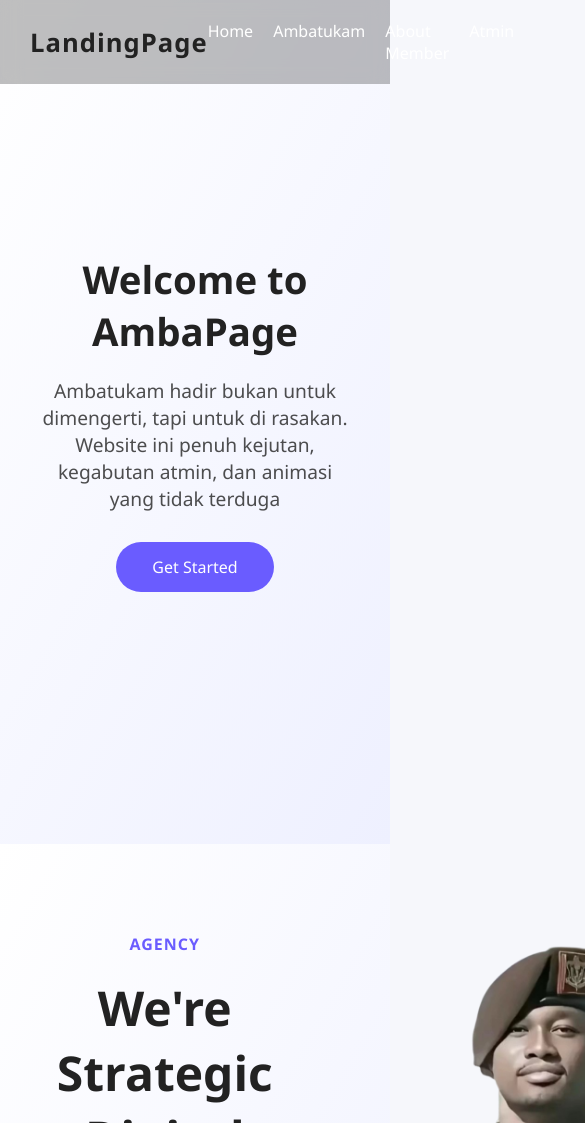
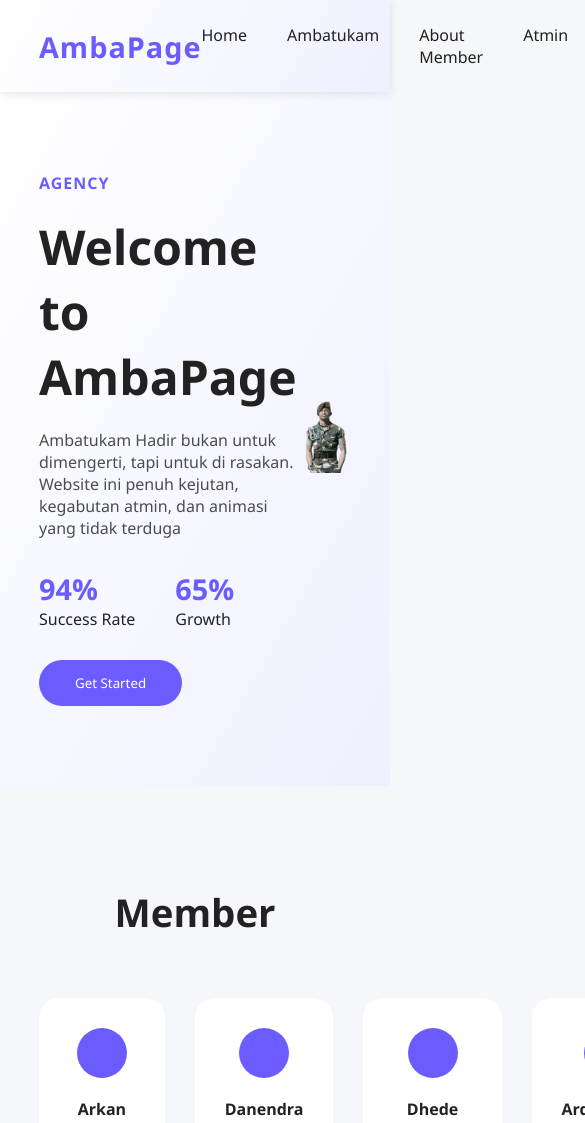
Before and after one commit to AmbaCoding/Web-Page-AmbaCoding, a plain HTML site: page index.html in a window 390 px wide. Shown: the top 1123 px of the page, 585 px wide, since content can reach past the window. Drawn offline with Linux system fonts and the light colour scheme.

Commit message:
ddfhgjhj

```diff
--- a/index.html
+++ b/index.html
@@ -1,39 +1,3 @@
-<!-- index.html -->
-<!DOCTYPE html>
-<html lang="en">
-<head>
-  <meta charset="UTF-8" />
-  <meta name="viewport" content="width=device-width, initial-scale=1.0" />
-  <title>Animated Landing Page</title>
-  <link rel="stylesheet" href="style.css" />
-</head>
-<body>
-
-  <header>
-    <h1>LandingPage</h1>
-    <nav>
-      <ul>
-        <li><a href="#">Home</a></li>
-        <li><a href="#">Ambatukam</a></li>
-        <li><a href="#">About Member</a></li>
-        <li><a href="#">Atmin</a></li>
-      </ul>
-    </nav>
-  </header>
-
-  <section class="hero">
-    <div class="hero-content">
-      <h2>Welcome to AmbaPage</h2>
-      <p>
-        Ambatukam hadir bukan untuk dimengerti, tapi untuk di rasakan. Website ini penuh kejutan, kegabutan atmin, dan animasi yang tidak terduga
-      </p>
-      <button>Get Started</button>
-    </div>
-  </section>
-
-</body>
-</html>
-
 <!DOCTYPE html>
 <html lang="en">
 <head>
@@ -43,14 +7,34 @@
 </head>
 <body>
 
+<!-- ===== NAVBAR ===== -->
+<nav class="navbar">
+  <div class="navbar-container">
+    <div class="navbar-logo">AmbaPage</div>
+    <ul class="nav-menu">
+      <li class="nav-item">
+        <a href="#home" class="nav-link">Home</a>
+      </li>
+      <li class="nav-item">
+        <a href="#ambatukam" class="nav-link">Ambatukam</a>
+      </li>
+      <li class="nav-item">
+        <a href="#about" class="nav-link">About Member</a>
+      </li>
+      <li class="nav-item">
+        <a href="#atmin" class="nav-link">Atmin</a>
+      </li>
+    </ul>
+  </div>
+</nav>
+
 <!-- ===== HERO SECTION ===== -->
 <section class="hero">
   <div class="hero-text">
     <span class="tag">AGENCY</span>
-    <h1>We're Strategic Digital<br>Marketing Agency</h1>
+    <h1>Welcome to AmbaPage<br></h1>
     <p>
-      We help businesses grow through strategic digital
-      solutions and creative marketing.
+      Ambatukam Hadir bukan untuk dimengerti, tapi untuk di rasakan. Website ini penuh kejutan, kegabutan atmin, dan animasi yang tidak terduga
     </p>
 
     <div class="stats">
@@ -67,37 +51,37 @@
     <button>Get Started</button>
   </div>
 
-  <div class="hero-image">
+ <div class="hero-image">
   <img src="assets/ambatunat.png" alt="Hero Image">
 </div>
 </section>
 
 <!-- ===== WORKING PROCESS ===== -->
 <section class="process">
-  <h2>Our Working Process</h2>
+  <h2>Member</h2>
 
   <div class="process-steps">
     <div class="step">
       <div class="icon"></div>
-      <h4>Choose a Service</h4>
+      <h4>Arkan</h4>
       <p>Select the best service for your business</p>
     </div>
 
     <div class="step">
       <div class="icon"></div>
-      <h4>Data Analysis</h4>
+      <h4>Danendra</h4>
       <p>We analyze your business data</p>
     </div>
 
     <div class="step">
       <div class="icon"></div>
-      <h4>Report Analysis</h4>
+      <h4>Dhede</h4>
       <p>Deliver actionable insights</p>
     </div>
 
     <div class="step">
       <div class="icon"></div>
-      <h4>Final Solution</h4>
+      <h4>Ardyansyah</h4>
       <p>Implement optimized solutions</p>
     </div>
   </div>
@@ -124,5 +108,40 @@
 </div>
 </section>
 
+<script>
+  // Navbar animation on click
+  const navLinks = document.querySelectorAll('.nav-link');
+
+  navLinks.forEach(link => {
+    link.addEventListener('click', function(e) {
+      // Remove active class from all links
+      navLinks.forEach(l => l.classList.remove('active'));
+
+      // Add active class to clicked link
+      this.classList.add('active');
+
+      // Add animation effect
+      this.style.animation = 'none';
+      setTimeout(() => {
+        this.style.animation = 'linkClick 0.6s ease';
+      }, 10);
+    });
+  });
+
+  // Optional: Remove active class when scrolling past sections
+  window.addEventListener('scroll', () => {
+    navLinks.forEach(link => {
+      const section = document.querySelector(link.getAttribute('href'));
+      if (section) {
+        const rect = section.getBoundingClientRect();
+        if (rect.top >= 0 && rect.top < window.innerHeight / 2) {
+          navLinks.forEach(l => l.classList.remove('active'));
+          link.classList.add('active');
+        }
+      }
+    });
+  });
+</script>
+
 </body>
 </html>
--- a/style.css
+++ b/style.css
@@ -1,159 +1,3 @@
-/* RESET */
-* {
-  margin: 0;
-  padding: 0;
-  box-sizing: border-box;
-  font-family: 'Segoe UI', sans-serif;
-}
-
-/* BODY */
-body {
-  min-height: 100vh;
-  background: linear-gradient(120deg, #0f2027, #203a43, #2c5364);
-  color: white;
-  overflow-x: hidden;
-}
-
-/* HEADER & NAVBAR */
-header {
-  width: 100%;
-  padding: 20px 60px;
-  position: fixed;
-  top: 0;
-  left: 0;
-  display: flex;
-  justify-content: space-between;
-  align-items: center;
-  background: rgba(0, 0, 0, 0.25);
-  backdrop-filter: blur(10px);
-  animation: slideDown 1s ease forwards;
-  z-index: 1000;
-}
-
-header h1 {
-  font-size: 1.6rem;
-  letter-spacing: 1px;
-}
-
-nav ul {
-  list-style: none;
-  display: flex;
-  gap: 40px;
-}
-
-nav ul li a {
-  position: relative;
-  text-decoration: none;
-  color: white;
-  font-size: 1rem;
-  padding: 5px 0;
-  transition: color 0.3s ease;
-}
-
-/* Hover Animation */
-nav ul li a::after {
-  content: "";
-  position: absolute;
-  left: 0;
-  bottom: -5px;
-  width: 0;
-  height: 3px;
-  background: #00ffd5;
-  transition: width 0.3s ease;
-}
-
-nav ul li a:hover {
-  color: #00ffd5;
-}
-
-nav ul li a:hover::after,
-nav ul li a:active::after {
-  width: 100%;
-}
-
-/* HERO SECTION */
-.hero {
-  height: 100vh;
-  display: flex;
-  align-items: center;
-  justify-content: center;
-  text-align: center;
-  padding-top: 80px;
-}
-
-.hero-content {
-  max-width: 800px;
-  animation: fadeUp 1.2s ease forwards;
-}
-.hero img {
-  width: 500px;
-  height: auto;
-}
-.hero h2 {
-  font-size: 3.2rem;
-  margin-bottom: 20px;
-}
-
-.hero p {
-  font-size: 1.2rem;
-  opacity: 0.85;
-  margin-bottom: 40px;
-}
-
-.hero button {
-  padding: 14px 40px;
-  font-size: 1rem;
-  border: none;
-  border-radius: 30px;
-  cursor: pointer;
-  background: #00ffd5;
-  color: #0f2027;
-  transition: transform 0.3s ease, box-shadow 0.3s ease;
-}
-
-.hero button:hover {
-  transform: translateY(-5px) scale(1.05);
-  box-shadow: 0 15px 40px rgba(0, 255, 213, 0.4);
-}
-
-/* ANIMATIONS */
-@keyframes slideDown {
-  from {
-    transform: translateY(-100%);
-    opacity: 0;
-  }
-  to {
-    transform: translateY(0);
-    opacity: 1;
-  }
-}
-
-@keyframes fadeUp {
-  from {
-    transform: translateY(40px);
-    opacity: 0;
-  }
-  to {
-    transform: translateY(0);
-    opacity: 1;
-  }
-}
-
-/* RESPONSIVE */
-@media (max-width: 768px) {
-  header {
-    padding: 20px 30px;
-  }
-
-  nav ul {
-    gap: 20px;
-  }
-
-  .hero h2 {
-    font-size: 2.4rem;
-  }
-}
-
 * {
   margin: 0;
   padding: 0;
@@ -164,6 +8,81 @@
 body {
   background: #f6f7fb;
   color: #222;
+}
+
+/* ===== NAVBAR ===== */
+.navbar {
+  background: linear-gradient(120deg, #ffffff, #eef0ff);
+  padding: 0;
+  position: sticky;
+  top: 0;
+  z-index: 100;
+  box-shadow: 0 2px 10px rgba(0, 0, 0, 0.1);
+}
+
+.navbar-container {
+  display: flex;
+  justify-content: space-between;
+  align-items: center;
+  padding: 1rem 10%;
+  max-width: 1200px;
+  margin: 0 auto;
+}
+
+.navbar-logo {
+  font-size: 1.8rem;
+  font-weight: bold;
+  color: #6a5cff;
+  letter-spacing: 1px;
+}
+
+.nav-menu {
+  display: flex;
+  list-style: none;
+  gap: 40px;
+}
+
+.nav-item {
+  position: relative;
+}
+
+.nav-link {
+  color: #222;
+  text-decoration: none;
+  font-weight: 500;
+  font-size: 1rem;
+  padding: 8px 0;
+  display: block;
+  transition: color 0.3s ease;
+  position: relative;
+}
+
+.nav-link::after {
+  content: '';
+  position: absolute;
+  width: 0;
+  height: 3px;
+  bottom: 0;
+  left: 0;
+  background: #6a5cff;
+  transition: width 0.4s ease;
+  border-radius: 2px;
+}
+
+.nav-link:hover {
+  color: #6a5cff;
+}
+
+.nav-link:hover::after {
+  width: 100%;
+}
+
+.nav-link.active {
+  color: #6a5cff;
+}
+
+.nav-link.active::after {
+  width: 100%;
 }
 
 /* ===== HERO ===== */
@@ -216,9 +135,18 @@
 }
 
 /* Hero Image */
+.hero-image {
+  max-width: 500px;
+}
+
+.hero-image img {
+  width: 100%;
+  height: auto;
+}
+
 .hero-image .image-circle {
-  width: 320px;
-  height: 320px;
+  width: 300px;
+  height: 300px;
   border-radius: 50%;
   background: linear-gradient(135deg, #6a5cff, #8f88ff);
 }
@@ -282,9 +210,33 @@
   margin-bottom: 10px;
 }
 
+.choose-image {
+  max-width: 800px;
+}
+
+.choose-image img {
+  width: 100%;
+  height: auto;
+}
+
 .choose-image .image-box {
   width: 360px;
   height: 420px;
   background: linear-gradient(135deg, #6a5cff, #8f88ff);
   border-radius: 30px;
 }
+
+/* ===== NAVBAR ANIMATION ===== */
+@keyframes linkClick {
+  0% {
+    transform: scale(1) translateY(0);
+    opacity: 1;
+  }
+  50% {
+    transform: scale(1.1) translateY(-2px);
+  }
+  100% {
+    transform: scale(1) translateY(0);
+    opacity: 1;
+  }
+}
```
